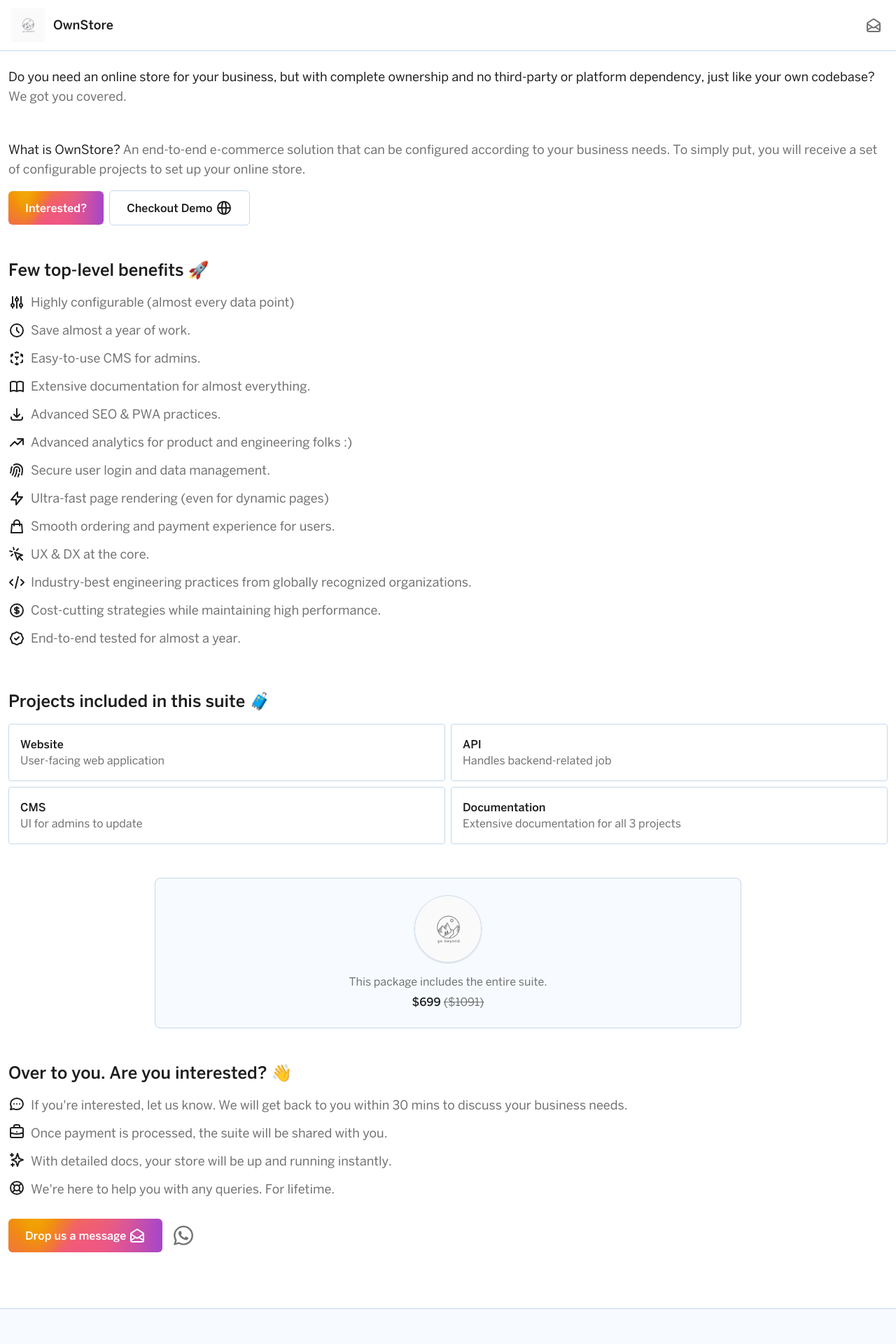
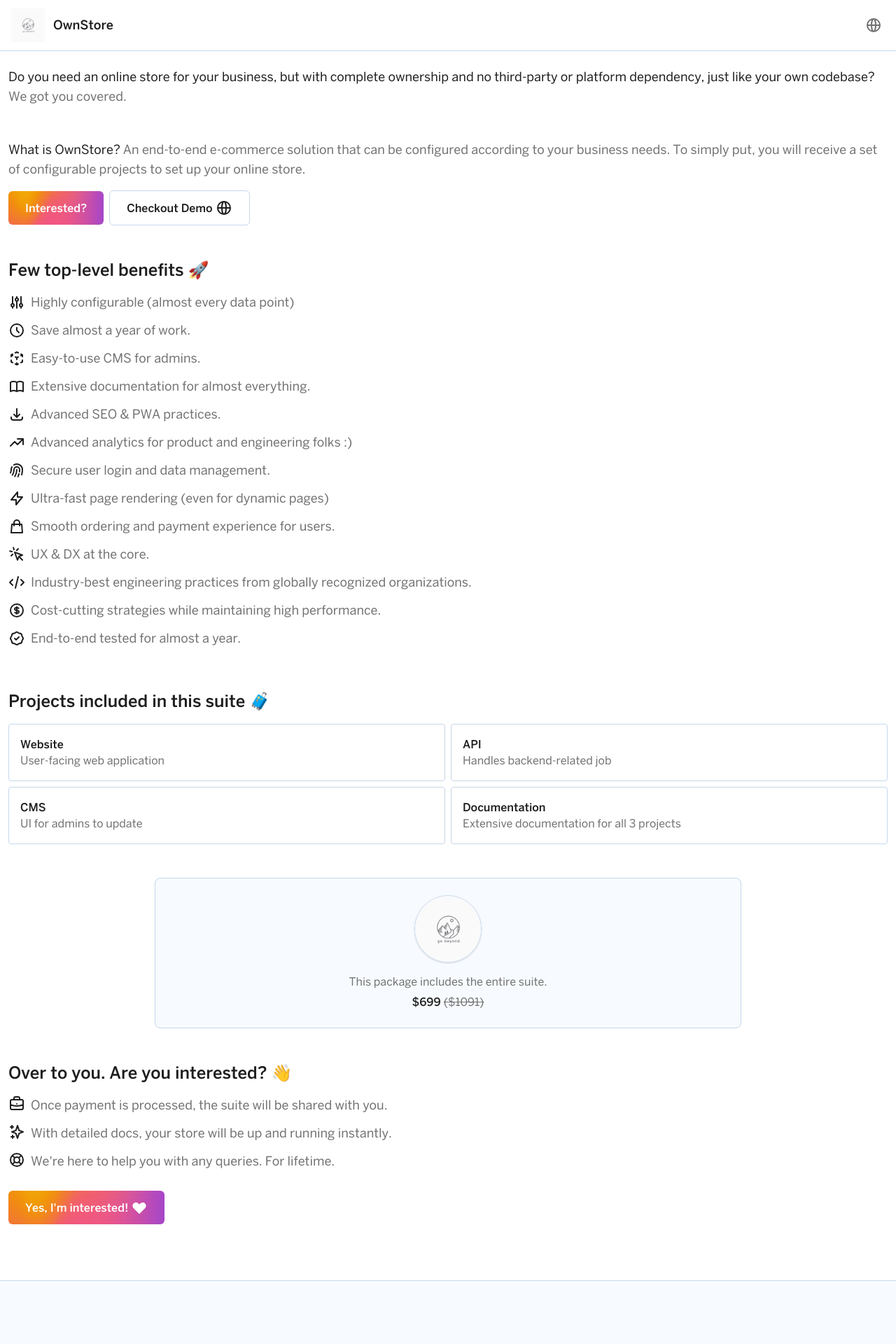
Before and after one commit to yTakkar/ownstore.dev, a Next.js app: page / in a window 1280 px wide. Shown: the top 1920 px of the page at 70% size. Built offline with nearby package versions, Linux system fonts and the light colour scheme; grey boxes are pictures that could not be loaded.

Commit message:
feat: integrate gumroad

```diff
--- a/components/header/Header.tsx
+++ b/components/header/Header.tsx
@@ -24,10 +24,10 @@
             </div>
 
             <CoreLink
-              url={`mailto:${appConfig.global.app.emailAddress}?subject=${appConfig.order.contact.subject}`}
+              url={appConfig.global.demoWebsiteUrl}
               isExternal
               className="flex font-medium font-primary-medium text-sm items-center group relative">
-              <MailOpenIcon className="w-6 mr-1" />
+              <GlobeAltIcon className="w-6 mr-1" />
             </CoreLink>
           </div>
         </div>
--- a/config/appConfig.ts
+++ b/config/appConfig.ts
@@ -11,6 +11,7 @@
     domain: process.env.OWN_STORE_WEB_DOMAIN,
     baseUrl: process.env.OWN_STORE_WEB_BASE_URL,
     demoWebsiteUrl: process.env.OWN_STORE_WEB_DEMO_WEBSITE_URL,
+    gumroadUrl: 'https://ytakkar.gumroad.com/l/ownStore',
   },
   order: {
     priceInUSD: {
@@ -34,6 +35,7 @@
       { type: 'TWITTER', url: 'https://twitter.com/ownStore_', name: 'Twitter', isExternal: true },
       { type: 'FACEBOOK', url: 'https://www.facebook.com/ownStoreFB', name: 'Facebook', isExternal: true },
       { type: 'INSTAGRAM', url: 'https://www.instagram.com/ownStore__/', name: 'Instagram', isExternal: true },
+      { type: 'WHATSAPP', url: 'https://wa.me/+918104570640', name: 'WhatsApp', isExternal: true },
       { type: 'MAIL', url: 'mailto:ownstoreonlinee@gmail.com', name: 'Mail', isExternal: true },
     ],
   },
--- a/pages/index.tsx
+++ b/pages/index.tsx
@@ -29,6 +29,7 @@
 } from '@heroicons/react/outline'
 import { APP_LOGO, SOCIAL_ICONS_SRC_MAP } from '../constants/constants'
 import CoreLink from '../components/core/CoreLink'
+import { HeartIcon } from '@heroicons/react/solid'
 
 const FEATURES = [
   {
@@ -106,10 +107,6 @@
 
 const STEPS = [
   {
-    label: `If you're interested, let us know. We will get back to you within 30 mins to discuss your business needs.`,
-    icon: ChatIcon,
-  },
-  {
     label: 'Once payment is processed, the suite will be shared with you.',
     icon: BriefcaseIcon,
   },
@@ -144,8 +141,8 @@
     window.open(appConfig.global.demoWebsiteUrl, '_blank')
   }
 
-  const openMail = () => {
-    window.open(`mailto:${appConfig.global.app.emailAddress}?subject=${appConfig.order.contact.subject}`, '_blank')
+  const onCTAClick = () => {
+    window.open(appConfig.global.gumroadUrl, '_blank')
   }
 
   return (
@@ -258,16 +255,13 @@
         </div>
         <div className="flex justify-center lg:justify-start items-center mt-4">
           <CoreButton
-            label="Drop us a message"
+            label="Yes, I'm interested!"
             size={CoreButtonSize.LARGE}
             type={CoreButtonType.SOLID_PRIMARY}
             className="mr-1"
-            icon={MailOpenIcon}
-            onClick={openMail}
+            icon={HeartIcon}
+            onClick={onCTAClick}
           />
-          <CoreLink url={`https://wa.me/+918104570640?text=${appConfig.order.contact.subject}`} isExternal>
-            <CoreImage url={SOCIAL_ICONS_SRC_MAP.WHATSAPP} alt="WhatsApp" className="w-7 ml-3 md:ml-3" />
-          </CoreLink>
         </div>
       </div>
     </div>
```
